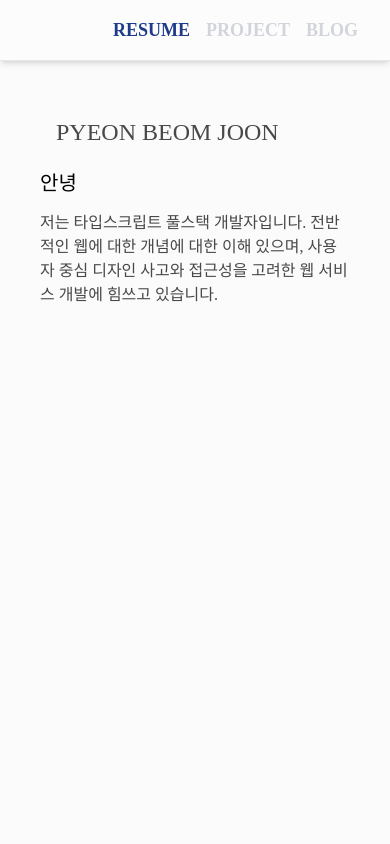
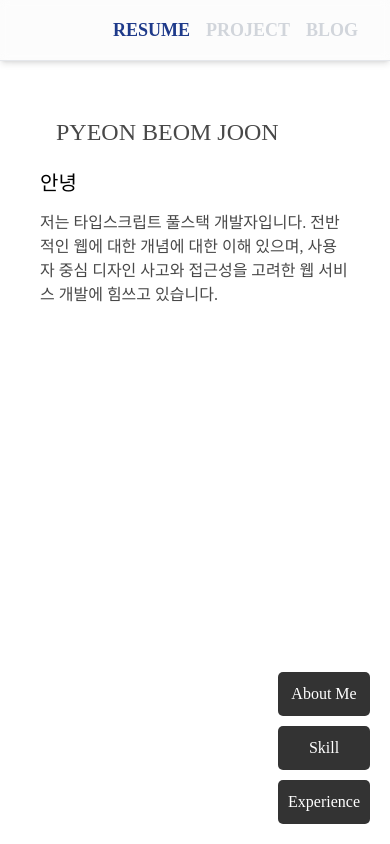
Before and after one commit to joon-github/MyPage, a Next.js app: page / in a window 390 px wide. Built offline with nearby package versions, Linux system fonts and the light colour scheme; a web font is replaced by a local one.

Commit message:
about page 수정

```diff
--- a/app/blog/_blogComponents/post/Posts.tsx
+++ b/app/blog/_blogComponents/post/Posts.tsx
@@ -18,8 +18,9 @@ const Posts = async () => {
     // next: { revalidate: 10 },
     cache: "no-store",
   });
-  if (postsData.status !== 200) throw new Error("Failed to fetch data");
   const { rows: posts } = await postsData.json();
+  console.log("postsData",postsData)
+  // if (postsData.status !== 200) throw new Error("Failed to fetch data");
   const newData: any = {};
   posts?.forEach((data: PostType) => {
     const year = data.create_at.slice(0, 4);
@@ -35,7 +36,6 @@ const Posts = async () => {
   //     a.create_at.localeCompare(b.create_at)
   //   );
   // });
-  console.log("postsData", postsData);
   return (
     <div className={blogStyles.postsWrapper}>
       {Object.keys(newData).map((key: string) => {
--- a/app/main.module.scss
+++ b/app/main.module.scss
@@ -1,11 +1,13 @@
+
 
 .main {
   margin-top: 60px;
-  height: 100vh; // Ensure the main container takes the full height
-  overflow-y: scroll;
+  height: calc(100vh - 60px);
+  overflow-y: auto;
   scroll-snap-type: y mandatory;
-   scrollbar-width: none; /* Firefox */
+  scrollbar-width: none; /* Firefox */
   -ms-overflow-style: none;  /* Internet Explorer 10+ */
+  position: relative;
 }
 
 .wrap {
@@ -15,49 +17,40 @@
 }
 
 .section {
-  height: calc(100vh - 60px); // Ensure each section takes the full height
+  height: calc(100vh - 60px);
   scroll-snap-align: start;
+  position: relative;
+  background-color: white; /* 필요시 배경색 설정 */
+  transition: transform 0.5s ease-in-out;
 }
 
-.mainContainer {
-  background-color: var(--BG_Color);
-  height: calc(100vh - 56px);
-  margin-bottom: -100px;
-  width: 100%;
-  border: 1px solid rgb(219, 219, 219);
-  position: relative;
-}
-.contents {
-  padding-left: 32px;
-  padding-right: 32px;
-  overflow-y: auto;
-}
-.contentsWrapper {
-  display: flex;
-}
-@media (max-width: 1000px) {
-  .main {
-    justify-content: flex-start;
-  }
-  .mainContainer {
-    width: 100%;
-    height: 100%;
-  }
+.section:nth-child(even) {
+  background-color: #f0f0f0; /* 필요시 배경색 설정 */
 }
 
-@media (max-width: 800px) {
-  .main {
-    padding: 0px;
-  }
-  .contentsWrapper {
-    flex-direction: column;
-  }
-  .mainContainer {
-    height: min-content;
-  }
-  .contents {
-    overflow-y: visible;
-    padding-left: 5px;
-    padding-right: 5px;
-  }
+.main::-webkit-scrollbar {
+  display: none; /* Chrome, Safari, Opera */
 }
+
+.nav-buttons {
+  position: fixed;
+  bottom: 20px;
+  right: 20px;
+  display: flex;
+  flex-direction: column;
+  gap: 10px;
+  z-index: 10;
+}
+
+.nav-buttons button {
+  padding: 10px;
+  background-color: #333;
+  color: white;
+  border: none;
+  border-radius: 5px;
+  cursor: pointer;
+}
+
+.nav-buttons button:hover {
+  background-color: #555;
+}
--- a/app/page.tsx
+++ b/app/page.tsx
@@ -1,21 +1,36 @@
+'use client';
+import React, { useRef } from 'react';
 import AboutMe from "./_homeComponents/AboutMe";
 import Skill from "./_homeComponents/Skill";
 import EXPERIENCE from "./_homeComponents/Experience";
 import styles from "@/app/main.module.scss";
 
 export default function HomePage() {
+  const sectionRefs = useRef<(HTMLDivElement | null)[]>([]);
+
+  const scrollToSection = (index: number) => {
+    if (sectionRefs.current[index]) {
+      sectionRefs.current[index]!.scrollIntoView({ behavior: 'smooth' });
+    }
+  };
+
   return (
     <main className={`${styles.main} pb-5`}>
       <div className={styles.wrap}>
-          <div className={styles.section}>
+        <div className={styles.section} ref={el => sectionRefs.current[0] = el}>
           <AboutMe />
         </div>
-          <div className={styles.section}>
+        <div className={styles.section} ref={el => sectionRefs.current[1] = el}>
           <Skill />
         </div>
-          <div className={styles.section}>
+        <div className={styles.section} ref={el => sectionRefs.current[2] = el}>
           <EXPERIENCE />
         </div>
+      </div>
+      <div className={styles['nav-buttons']}>
+        <button onClick={() => scrollToSection(0)}>About Me</button>
+        <button onClick={() => scrollToSection(1)}>Skill</button>
+        <button onClick={() => scrollToSection(2)}>Experience</button>
       </div>
     </main>
   );
--- a/package.json
+++ b/package.json
@@ -49,7 +49,7 @@
     "@types/multer": "^1.4.11",
     "@types/prismjs": "^1.26.3",
     "@types/uuid": "^9.0.7",
-    "sass": "^1.69.6",
+    "sass": "^1.77.2",
     "scss": "^0.2.4"
   }
 }
```
Also changed, not shown: 1 other file (tests, documents, lock files or other folders). Lines whose indentation alone changed are shown as unchanged.
